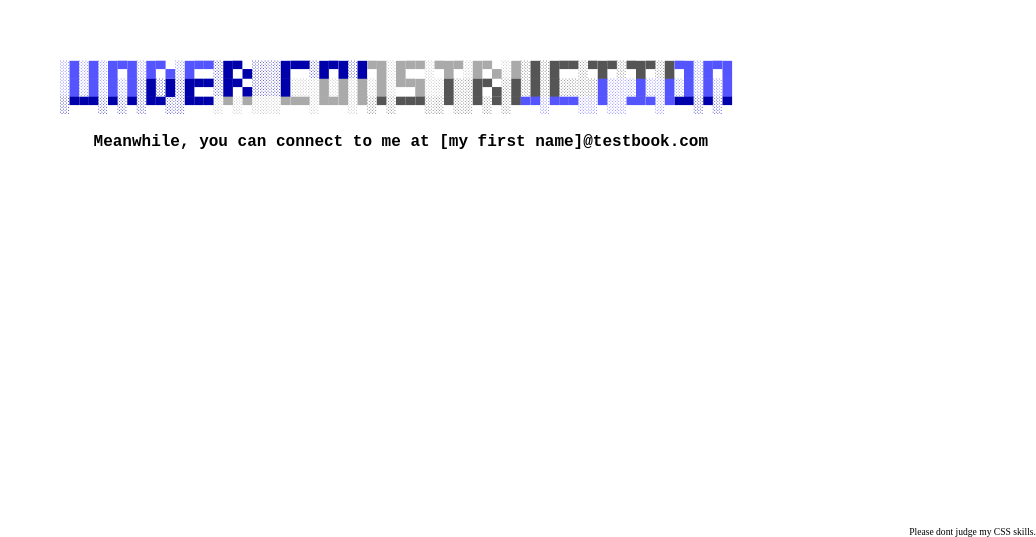
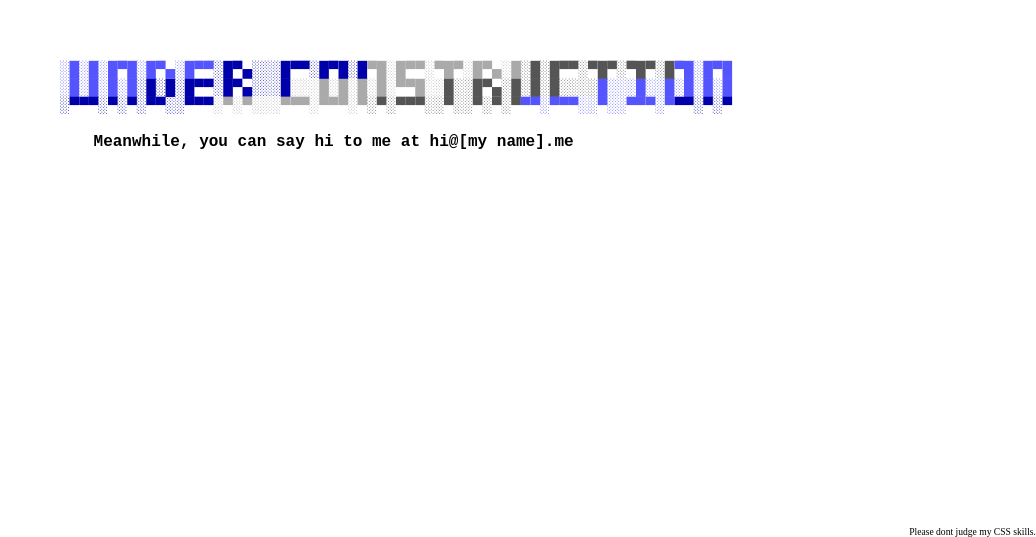
Before and after one commit to absagar/absagar.github.io, a plain HTML site: page index.html in a window 1280 px wide. Shown: the part 263-800 px from the top of the page, without its empty margins (244-1280 px from the left). Drawn offline with Linux system fonts and the light colour scheme.

Commit message:
change email address

```diff
--- a/index.html
+++ b/index.html
@@ -25,6 +25,6 @@
 <span style=";color:#55f">&#9617;&#9608;&#9617;&#9608;&#9617;&#9608;&#9600;&#9608;&#9617;&#9608;&#9600;&#9604;&#9617;&#9608;&#9600;&#9600;</span><span style=";color:#00a">&#9617;&#9608;&#9600;&#9604;&#9617;&#9617;&#9617;&#9608;&#9600;&#9600;&#9617;&#9608;&#9600;&#9608;&#9617;&#9608;</span><span style=";color:#aaa">&#9600;&#9608;&#9617;&#9608;&#9600;&#9600;&#9617;&#9600;&#9608;&#9600;&#9617;&#9608;&#9600;&#9604;&#9617;&#9608;</span><span style=";color:#555">&#9617;&#9608;&#9617;&#9608;&#9600;&#9600;&#9617;&#9600;&#9608;&#9600;&#9617;&#9600;&#9608;&#9600;&#9617;&#9608;</span><span style=";color:#55f">&#9600;&#9608;&#9617;&#9608;&#9600;&#9608;</span><br />
 <span style=";color:#55f">&#9617;&#9608;&#9617;&#9608;&#9617;&#9608;&#9617;&#9608;</span><span style=";color:#00a">&#9617;&#9608;&#9617;&#9608;&#9617;&#9608;&#9600;&#9600;&#9617;&#9608;&#9600;&#9604;&#9617;&#9617;&#9617;&#9608;</span><span style=";color:#aaa">&#9617;&#9617;&#9617;&#9608;&#9617;&#9608;&#9617;&#9608;&#9617;&#9608;&#9617;&#9600;&#9600;&#9608;&#9617;&#9617;</span><span style=";color:#555">&#9608;&#9617;&#9617;&#9608;&#9600;&#9604;&#9617;&#9608;&#9617;&#9608;&#9617;&#9608;&#9617;&#9617;&#9617;&#9617;</span><span style=";color:#55f">&#9608;&#9617;&#9617;&#9617;&#9608;&#9617;&#9617;&#9608;&#9617;&#9608;&#9617;&#9608;&#9617;&#9608;</span><br />
 <span style=";color:#00a">&#9617;&#9600;&#9600;&#9600;&#9617;&#9600;&#9617;&#9600;&#9617;&#9600;&#9600;&#9617;&#9617;&#9600;&#9600;&#9600;</span><span style=";color:#aaa">&#9617;&#9600;&#9617;&#9600;&#9617;&#9617;&#9617;&#9600;&#9600;&#9600;&#9617;&#9600;&#9600;&#9600;&#9617;&#9600;</span><span style=";color:#555">&#9617;&#9600;&#9617;&#9600;&#9600;&#9600;&#9617;&#9617;&#9600;&#9617;&#9617;&#9600;&#9617;&#9600;&#9617;&#9600;</span><span style=";color:#55f">&#9600;&#9600;&#9617;&#9600;&#9600;&#9600;&#9617;&#9617;&#9600;&#9617;&#9617;&#9600;&#9600;&#9600;&#9617;&#9600;</span><span style=";color:#00a">&#9600;&#9600;&#9617;&#9600;&#9617;&#9600;</span><br /><br />
-<span style="position: fixed; left: 5%;">     Meanwhile, you can connect to me at [my first name]@testbook.com</span>
+<span style="position: fixed; left: 5%;">     Meanwhile, you can say hi to me at hi@[my name].me</span>
 </div>
 <div class="btmright">Please dont judge my CSS skills.</div></body></html>
```
